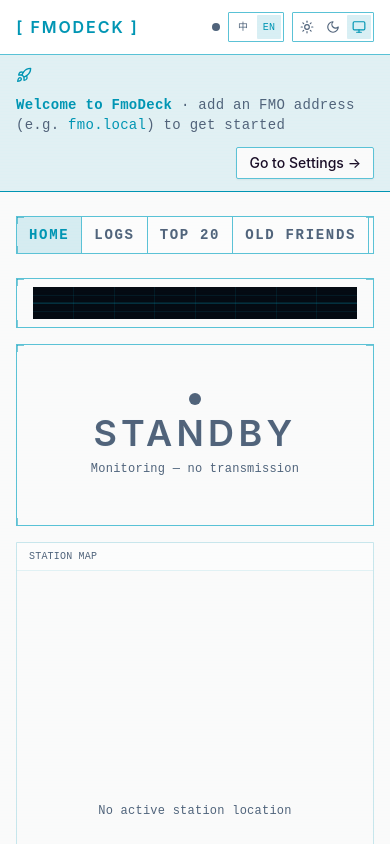
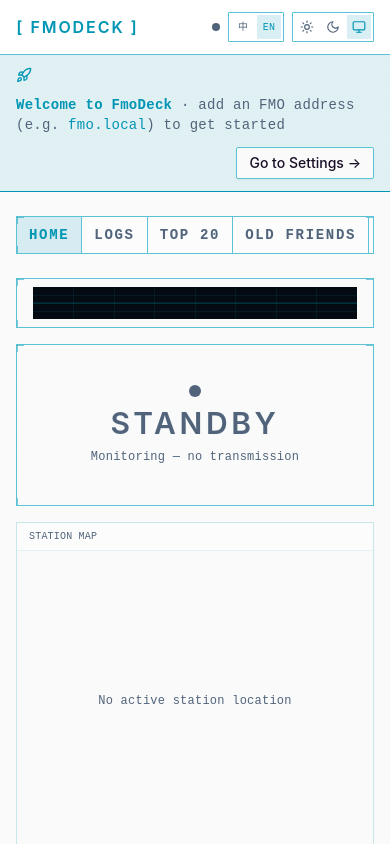
Before and after one commit to wh0am1i/FmoDeck, a React (Vite) app: page / in a window 390 px wide. Shown: the top 844 px of the page. Built offline with nearby package versions, Linux system fonts and the light colour scheme.

Commit message:
feat(home): 首页移动端响应式 — hero 呼号/padding 随屏缩放，地图高度断点化

```diff
--- a/src/features/home/components/location-map.tsx
+++ b/src/features/home/components/location-map.tsx
@@ -56,5 +56,11 @@ export function LocationMap({ their, me }: { their: LatLng; me: LatLng | null })
     }
   }, [their.lat, their.lng, me])
 
-  return <div ref={containerRef} data-testid="location-map" className="h-[480px] w-full" />
+  return (
+    <div
+      ref={containerRef}
+      data-testid="location-map"
+      className="h-[300px] w-full sm:h-[400px] lg:h-[480px]"
+    />
+  )
 }
--- a/src/features/home/components/speaker-hero.tsx
+++ b/src/features/home/components/speaker-hero.tsx
@@ -87,12 +87,12 @@ export function SpeakerHero() {
       data-testid="speaker-hero"
       data-mode={mode}
       aria-label={t('speaking.barAria')}
-      className="hud-frame flex flex-col gap-4 p-6 sm:p-8"
+      className="hud-frame flex flex-col gap-4 p-4 sm:p-6 md:p-8"
     >
       {mode === 'empty' ? (
         <div className="flex flex-col items-center justify-center gap-2 py-6">
           <span className="h-3 w-3 rounded-full bg-muted-foreground" aria-hidden="true" />
-          <span className="hud-title text-4xl text-muted-foreground sm:text-5xl">
+          <span className="hud-title text-3xl text-muted-foreground sm:text-4xl md:text-5xl">
             {t('home.standby')}
           </span>
           <span className="hud-mono text-xs text-muted-foreground">{t('home.standbyHint')}</span>
@@ -109,7 +109,7 @@ export function SpeakerHero() {
             />
             <span
               className={cn(
-                'hud-title text-5xl leading-none sm:text-6xl',
+                'hud-title min-w-0 break-all text-4xl leading-none sm:text-5xl md:text-6xl',
                 mode === 'live'
                   ? 'text-primary [text-shadow:0_0_18px_var(--primary)]'
                   : 'text-muted-foreground'
--- a/src/features/home/home-view.tsx
+++ b/src/features/home/home-view.tsx
@@ -46,7 +46,7 @@ export function HomeView() {
         {mapTarget ? (
           <LocationMap their={mapTarget} me={mapMe} />
         ) : (
-          <div className="flex h-[480px] items-center justify-center">
+          <div className="flex h-[300px] items-center justify-center sm:h-[400px] lg:h-[480px]">
             <span className="hud-mono text-xs text-muted-foreground">{t('home.mapNoTarget')}</span>
           </div>
         )}
```
